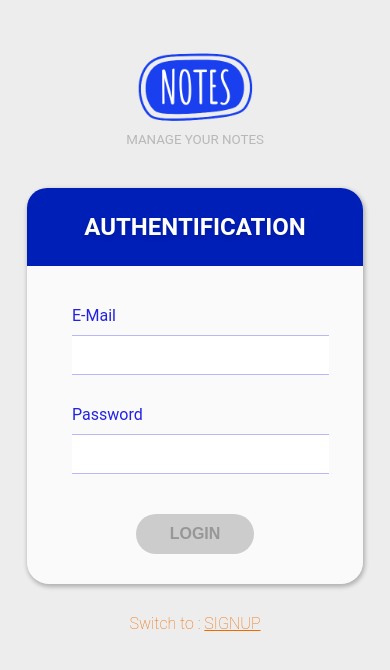
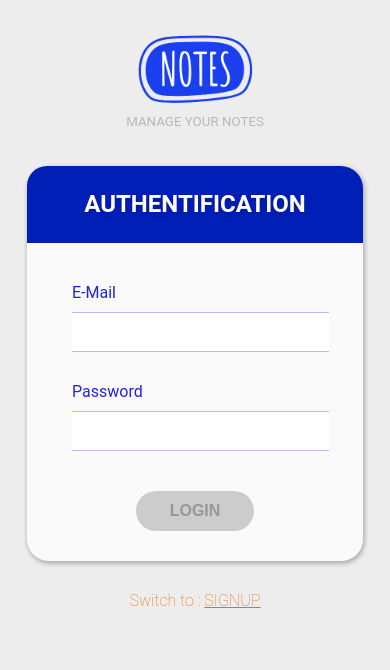
Before and after one commit to Hdaydich/note-manager, a React (Create React App) app: page / in a window 390 px wide. Shown: the top 670 px of the page. Built offline with nearby package versions, Linux system fonts and the light colour scheme.

Commit message:
Update style.module.css

```diff
--- a/src/components/Logo/style.module.css
+++ b/src/components/Logo/style.module.css
@@ -20,12 +20,11 @@
    text-align: center;
    align-items: center;
    text-transform: uppercase;
-   padding-bottom: 1%;
 }
 
 @media only screen and (max-width: 991px) {
     .img {
-       padding-top: 10%;
+       padding-top: 5%;
     }
     .subtitle {
       font-size: smaller;
```
